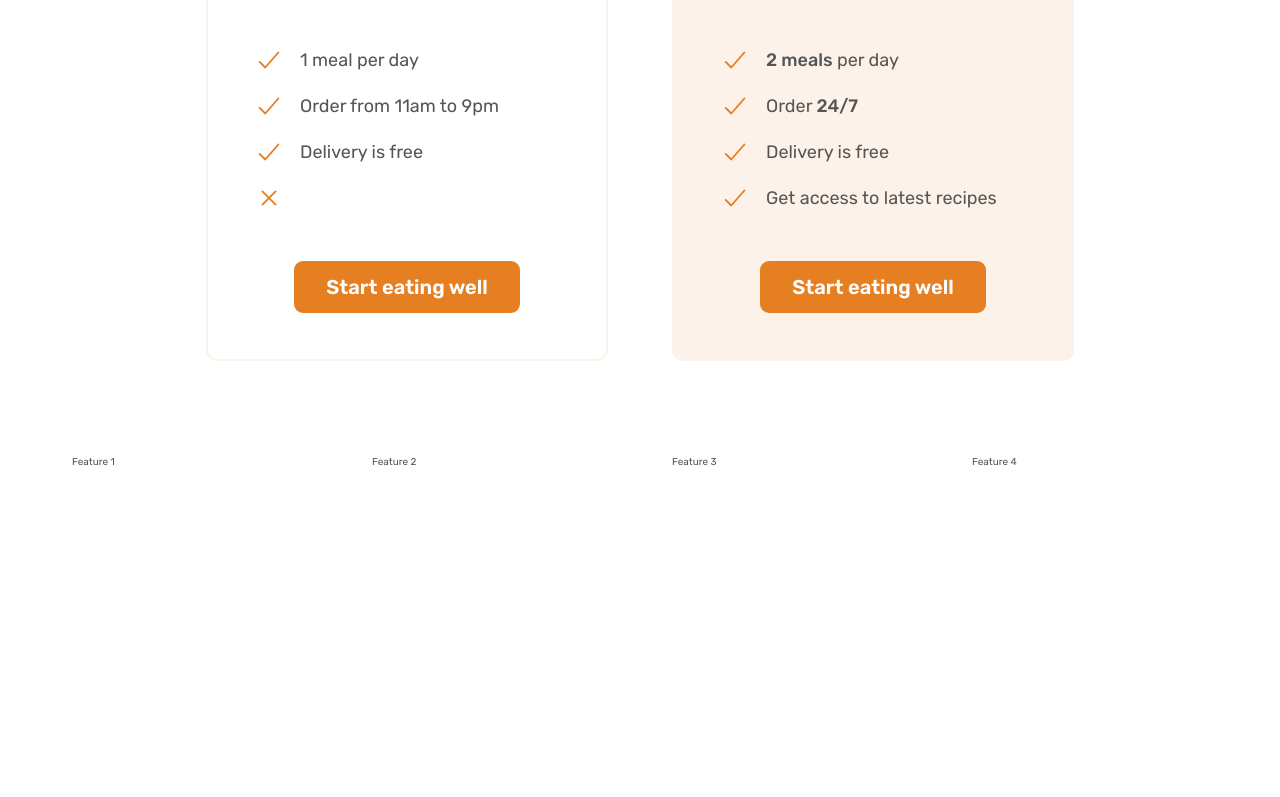
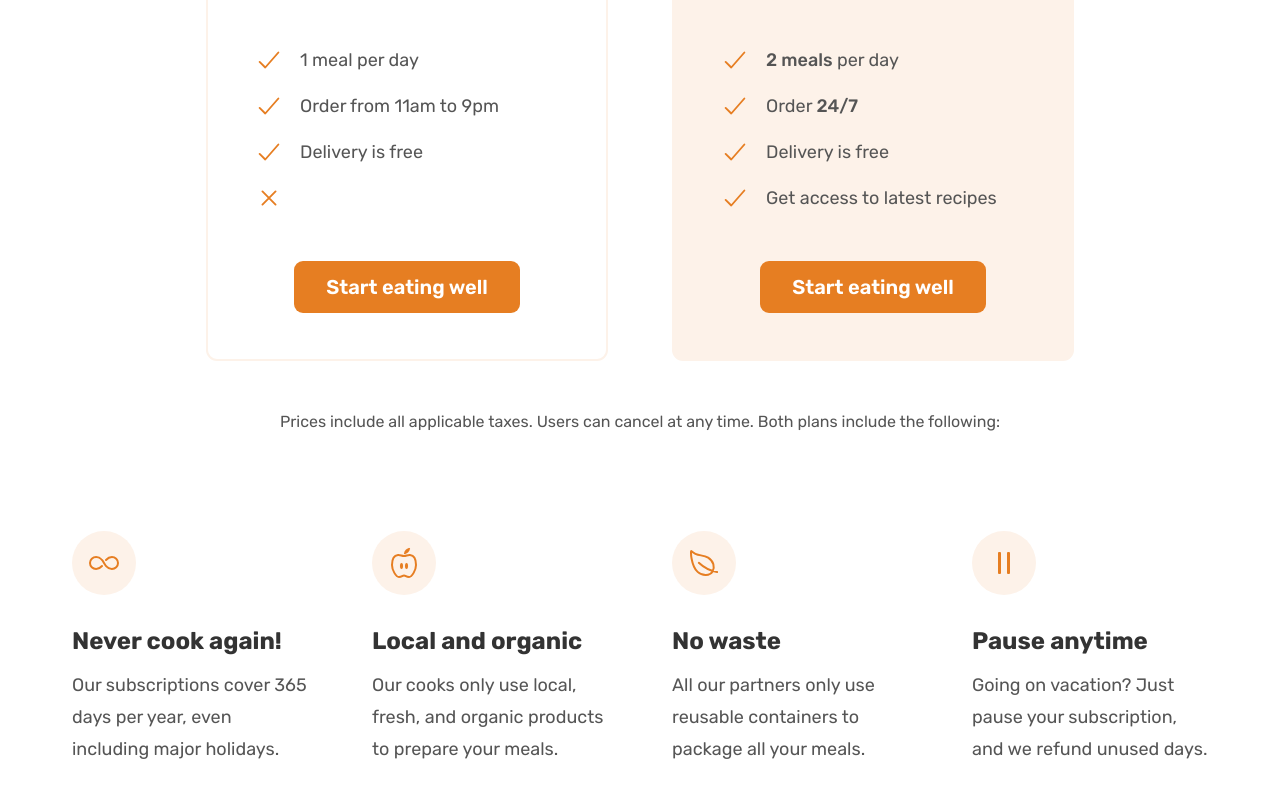
Before and after one commit to HyeeunMok/css-practice, a plain HTML site: page 07-Omnifood-Desktop/index.html in a window 1280 px wide. Shown: the part 5094-5891 px from the top of the page. Before the commit the page ends 5657 px from the top, so only its background shows below. Drawn offline with nearby package versions, Linux system fonts and the light colour scheme.

Commit message:
finish Features Part

```diff
--- a/07-Omnifood-Desktop/css/style.css
+++ b/07-Omnifood-Desktop/css/style.css
@@ -374,3 +374,29 @@
   text-align: center;
   margin-top: 4.8rem;
 }
+
+.plan-details {
+  font-size: 1.6rem;
+  line-height: 1.6;
+  text-align: center;
+}
+
+.feature-icon {
+  color: #e67e22;
+  height: 3.2rem;
+  width: 3.2rem;
+  background-color: #fdf2e9;
+  margin-bottom: 3.2rem;
+  padding: 1.6rem;
+  border-radius: 50%;
+}
+.feature-title {
+  font-size: 2.4rem;
+  color: #333;
+  font-weight: 700;
+  margin-bottom: 1.6rem;
+}
+.feature-text {
+  font-size: 1.8rem;
+  line-height: 1.8;
+}
--- a/07-Omnifood-Desktop/index.html
+++ b/07-Omnifood-Desktop/index.html
@@ -414,7 +414,7 @@
             Eating well without breaking the bank
           </h2>
         </div>
-        <div class="container grid grid--2-cols">
+        <div class="container grid grid--2-cols margin-bottom-md">
           <div class="pricing-plan pricing-plan--starter">
             <header class="plan-header">
               <p class="plan-name">Starter</p>
@@ -472,11 +472,46 @@
           </div>
         </div>
 
+        <div class="container grid">
+          <aside class="plan-details">
+            Prices include all applicable taxes. Users can cancel at any time.
+            Both plans include the following:
+          </aside>
+        </div>
+
         <div class="container grid grid--4-cols">
-          <div class="feature">Feature 1</div>
-          <div class="feature">Feature 2</div>
-          <div class="feature">Feature 3</div>
-          <div class="feature">Feature 4</div>
+          <div class="feature">
+            <ion-icon class="feature-icon" name="infinite-outline"></ion-icon>
+            <p class="feature-title">Never cook again!</p>
+            <p class="feature-text">
+              Our subscriptions cover 365 days per year, even including major
+              holidays.
+            </p>
+          </div>
+          <div class="feature">
+            <ion-icon class="feature-icon" name="nutrition-outline"></ion-icon>
+            <p class="feature-title">Local and organic</p>
+            <p class="feature-text">
+              Our cooks only use local, fresh, and organic products to prepare
+              your meals.
+            </p>
+          </div>
+          <div class="feature">
+            <ion-icon class="feature-icon" name="leaf-outline"></ion-icon>
+            <p class="feature-title">No waste</p>
+            <p class="feature-text">
+              All our partners only use reusable containers to package all your
+              meals.
+            </p>
+          </div>
+          <div class="feature">
+            <ion-icon class="feature-icon" name="pause-outline"></ion-icon>
+            <p class="feature-title">Pause anytime</p>
+            <p class="feature-text">
+              Going on vacation? Just pause your subscription, and we refund
+              unused days.
+            </p>
+          </div>
         </div>
       </section>
     </main>
```
